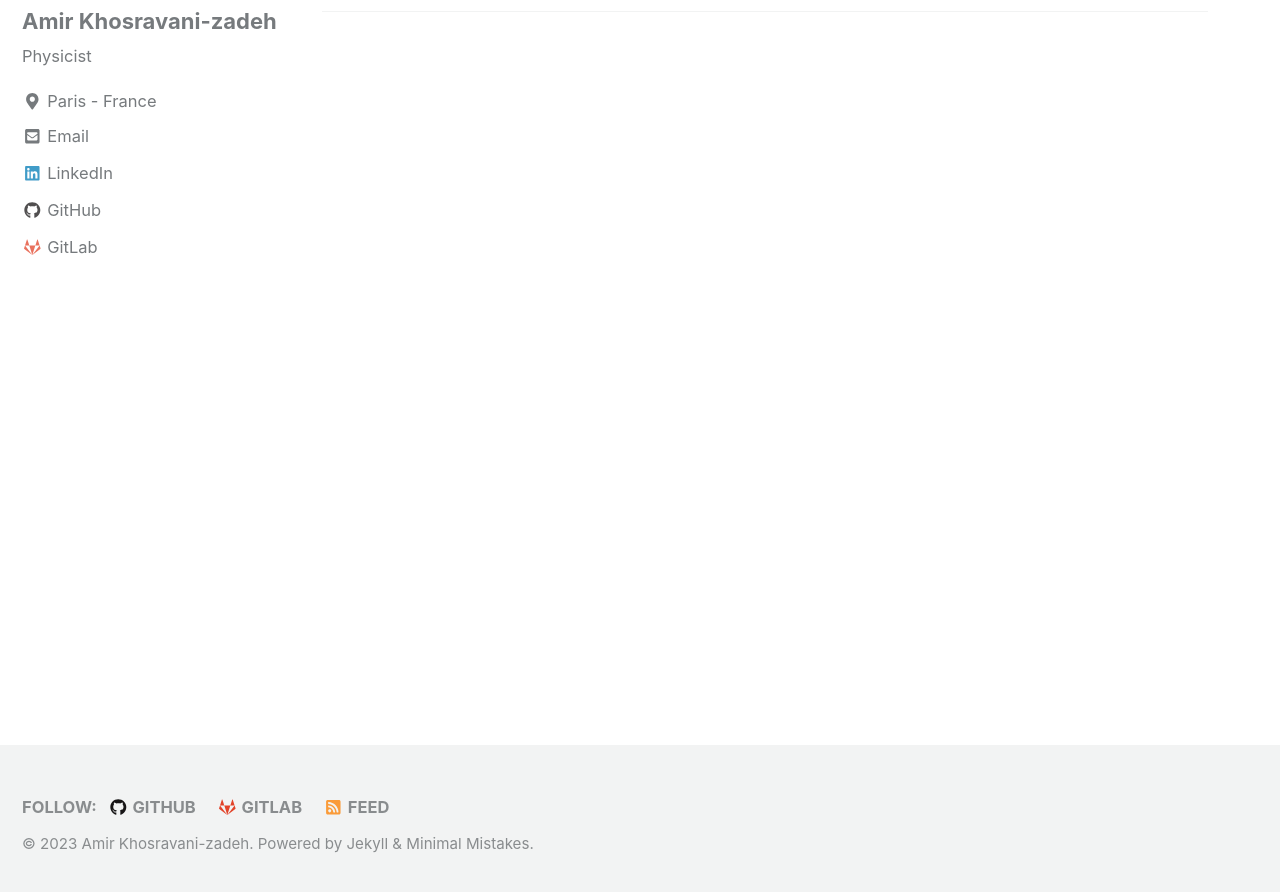
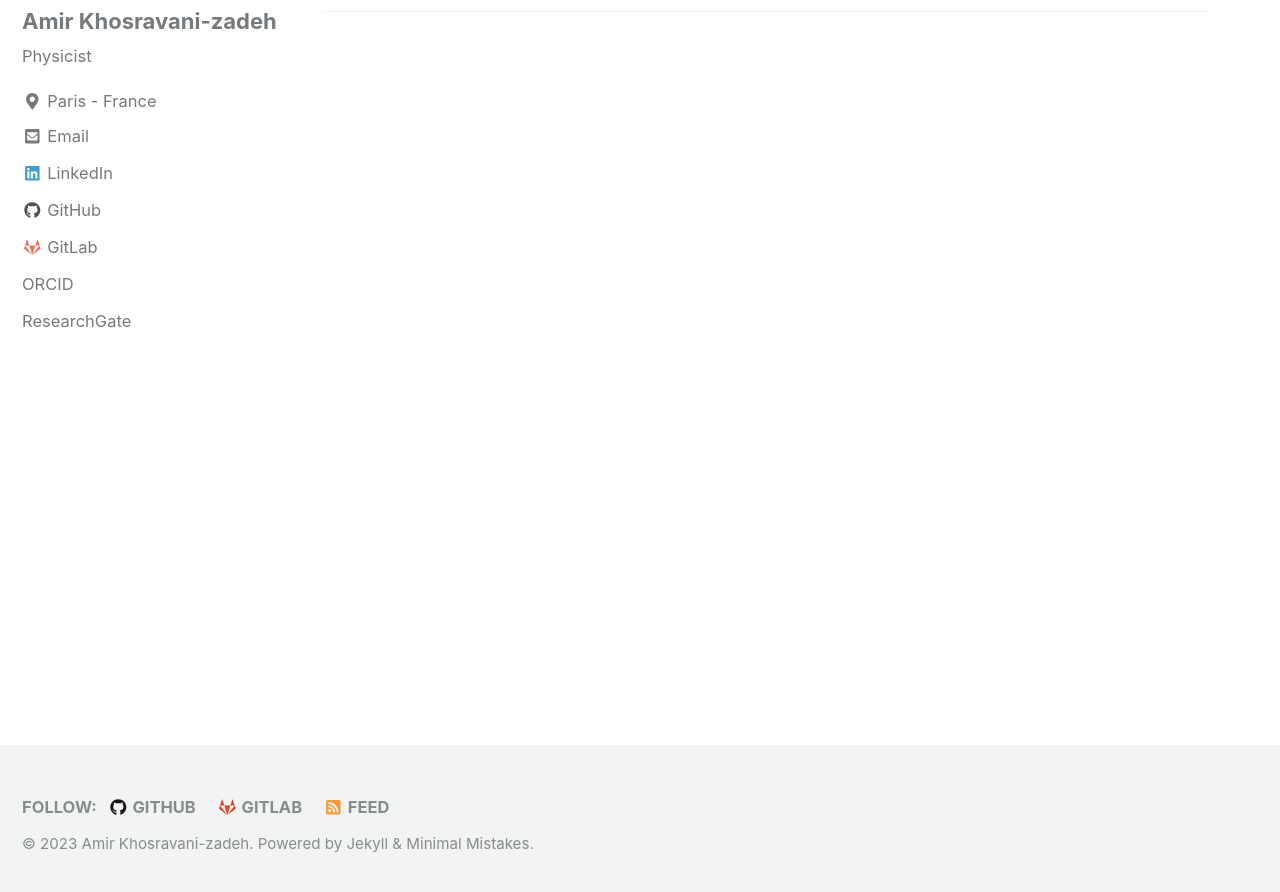
Before and after one commit to amir-khosravanizadeh/amir-khosravanizadeh.github.io, a Jekyll site: the page built from index.md, in a window 1280 px wide and 900 px high, scrolled down 543 px. Shown: the top 892 px of the window. Built offline with Jekyll 4.4.1, drawn with Linux system fonts in a browser that asks for light colours; nearby versions of some CDN libraries.

Commit message:
Update author-profile-custom-links.html

```diff
--- a/_includes/author-profile-custom-links.html
+++ b/_includes/author-profile-custom-links.html
@@ -1,7 +1,11 @@
-<!--
   <li>
-    <a href="http://link-to-whatever-social-network.com/user/" itemprop="sameAs">
-      <i class="fas fa-fw" aria-hidden="true"></i> Custom Social Profile Link
+    <a href="http://orcid.org/0000-0003-0490-1175" itemprop="sameAs">
+      <i class="ai ai-orcid-square ai-fw"></i> ORCID
     </a>
   </li>
--->
+
+  <li>
+    <a href="https://www.researchgate.net/profile/Jon_Brate" itemprop="sameAs">
+      <i class="ai ai-researchgate-square ai-fw"></i> ResearchGate
+    </a>
+  </li>
```
